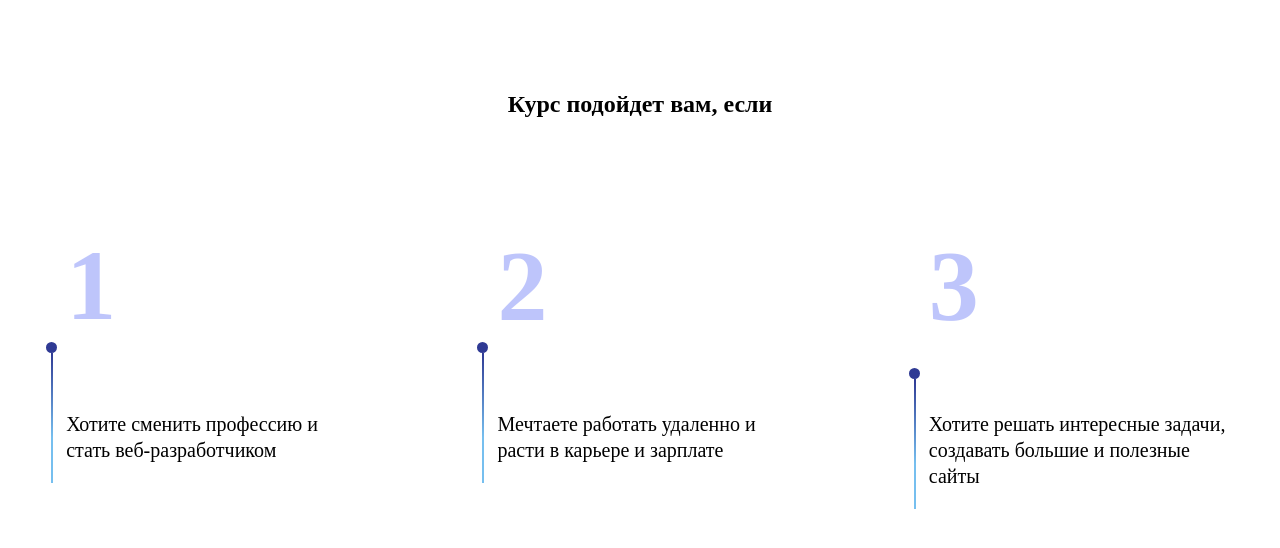
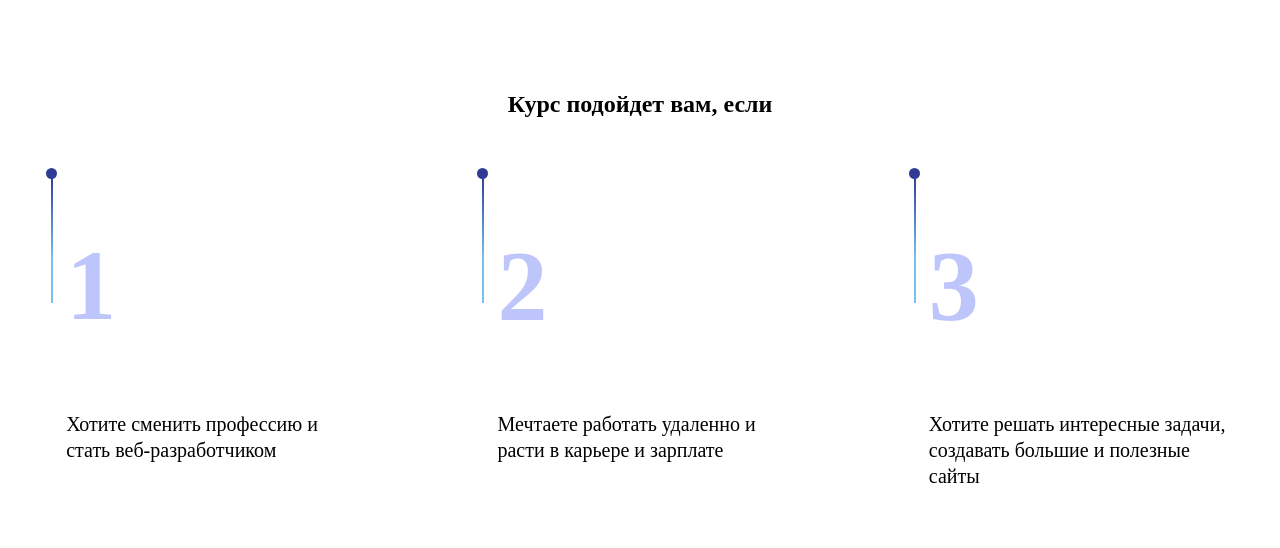
Before and after one commit to Mikhaylov-M/metalabs-front-old, a Next.js app: page /Home/ui/Steps/Steps in a window 1280 px wide. Shown: the top 548 px of the page. Built offline with nearby package versions, Linux system fonts and the light colour scheme.

Commit message:
some fix

```diff
--- a/src/app/backend/page.tsx
+++ b/src/app/backend/page.tsx
@@ -15,7 +15,7 @@ const Backend = () => {
     advantagesDesc: 'advantages__desc-back',
     aboutTitle: 'Чем занимаются разработчики на C#',
     aboutText: ['Разработчики на C# занимаются созданием разнообразных приложений, включая настольные, веб-приложения и мобильные приложения на платформе .NET. Они реализуют бэкенд-логику, работают с базами данных, API и интеграцией различных сервисов. Главная задача разработчика на C# - это реализация бизнес-логики и обеспечение стабильной работы приложения.', 'Зарплата разработчиков на C# зависит от сферы, профессиональных навыков и опыта работы. В Москве, согласно данным сайтов по поиску работы, зарплаты могут быть следующими:'],
-    aboutList: ['от 60 тыс. до 90 тыс. рублей для начинающих специалистов;', 'от 120 тыс. до 250 тыс. рублей для специалистов уровня middle (обычно от трех-пяти лет опыта);', 'до 400 тыс. рублей и выше для позиции senior.'],
+    aboutList: ['от 60 тыс. до 90 тыс. сом для начинающих специалистов;', 'от 120 тыс. до 250 тыс. рублей для специалистов уровня middle (обычно от трех-пяти лет опыта);', 'до 400 тыс. сом и выше для позиции senior.'],
     aboutImg: aboutImg,
     aboutImgAlt: 'frontend abstract',
     benefitsTitle: 'Почему бэкенд разработка?',
@@ -32,7 +32,7 @@ const Backend = () => {
       scheduleDuration: ['8 месяцев'],
       scheduleDays: ['Вт/Чт/Сб'],
       scheduleTime: ['19:00 - 21:30'],
-      mentorText: ['Меня зовут Дима и я являюсь разработчиком и менеджером с более, чем 3.5 годами опыта работы как в местных компаниях "Blast Maker", "TimelySoft", "Salyk Service", так и в международных с заказчиками из США "EPAM" и "Akvelon"', 'Получаю удовольствие от преподавания и поэтому уроки всегда на высшем уровне 🔝', 'Выпустил в районе 50 учеников, которые трудоустроились как в кыргызские, так и зарубежные'],
+      mentorText: ['Меня зовут Дима и я являюсь разработчиком и менеджером с более, чем 3.5 годами опыта работы как в местных компаниях "Blast Maker", "TimelySoft", "Salyk Service", так и в международных с заказчиками из США "EPAM" и "Akvelon"', 'Получаю удовольствие от преподавания и поэтому уроки всегда на высшем уровне 🔝', 'Выпустил в районе 50 учеников, которые трудоустроились как в кыргызские, так и зарубежные компании.'],
       mentorImg: mentorImg,
       mentorImgAlt: 'фотография ментора Дмитрия',
       courseBg: 'course__grid-back'
--- a/src/app/frontend/page.tsx
+++ b/src/app/frontend/page.tsx
@@ -13,7 +13,7 @@ const contentProps: DirectionContentProps = {
   advantagesDesc: 'advantages__desc-front',
   aboutTitle: 'Чем занимаются фронтенд-разработчики',
   aboutText: ['Фронтенд-разработчики создают и оптимизируют пользовательский интерфейс веб-сайтов.', 'Они работают с HTML, CSS и JavaScript для создания визуально привлекательных и функциональных веб-страниц, а также обеспечивают адаптивный дизайн для различных устройств и экранов.', 'Они также интегрируют фронтенд с бэкендом для взаимодействия с сервером и базами данных.', 'Зарплата зависит от профессиональных умений и опыта работы:'],
-  aboutList: ['от 45 тыс. до 70 тыс. рублей начинающим специалистам;', 'от 90 тыс. до 200 тыс. на уровне middle (обычно от трех-пяти лет опыта);', 'до 350 тыс. рублей на позиции senior.'],
+  aboutList: ['от 45 тыс. до 70 тыс. сом начинающим специалистам;', 'от 90 тыс. до 200 тыс. на уровне middle (обычно от трех-пяти лет опыта);', 'до 350 тыс. сом на позиции senior.'],
   aboutImg: aboutImg,
   aboutImgAlt: 'frontend abstract',
   benefitsTitle: 'Преимущества курса',
--- a/src/pages/Home/ui/Steps/Steps.scss
+++ b/src/pages/Home/ui/Steps/Steps.scss
@@ -23,7 +23,7 @@
     &::before {
       content: "";
       position: absolute;
-      bottom: 130px;
+      top: 30px;
       left: -5px;
       height: 11px;
       width: 11px;
@@ -34,7 +34,7 @@
     &::after {
       content: "";
       position: absolute;
-      bottom: 0;
+      top: 35px;
       left: 0;
       height: 130px;
       width: 2px;
```
